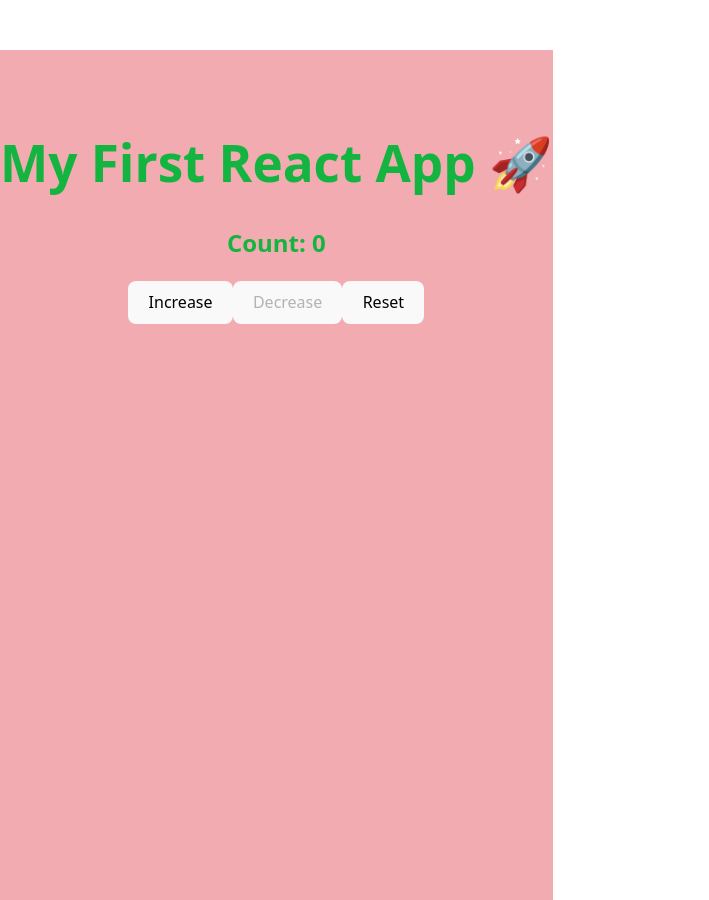
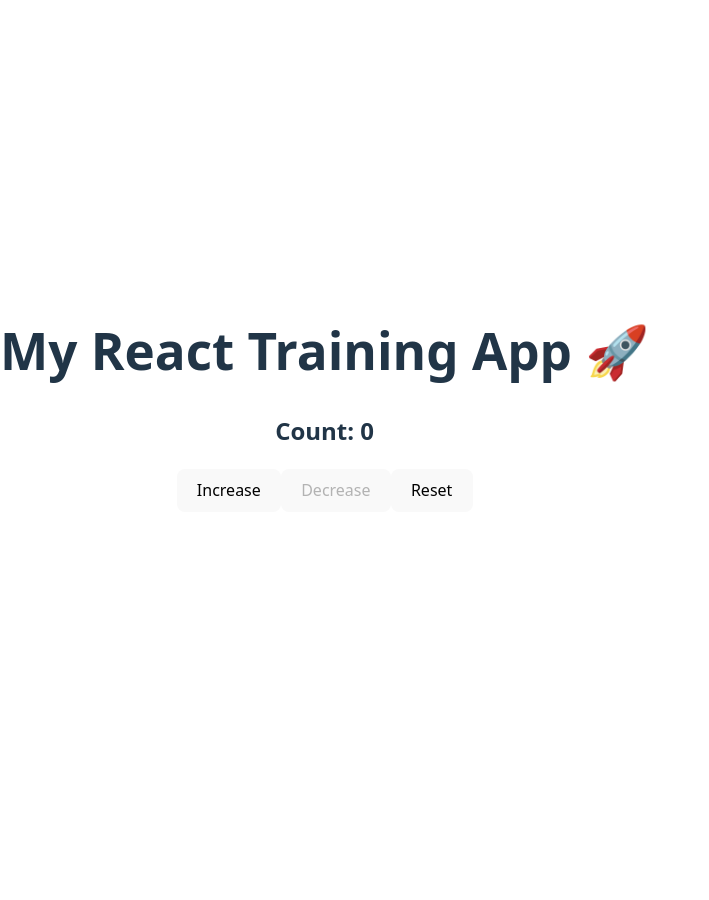
Before and after one commit to TusharLingnurk/react-counter-app, a React (Vite) app in the folder react-master/: page / in a window 1280 px wide. Shown: the whole page, without its empty margins (0-709 px from the left). After the commit the page ends 800 px from the top, so only its background shows below. Built offline with nearby package versions, Linux system fonts and the light colour scheme.

Commit message:
refactored counter into separate component

```diff
--- a/react-master/src/App.jsx
+++ b/react-master/src/App.jsx
@@ -1,53 +1,13 @@
-import { useState } from "react";
+import Counter from "./components/Counter";
 
 function App() {
-  const [count, setCount] = useState(0);
+  return (
+    <div>
+      <h1 style={{ textAlign: "center" }}>
+        My React Training App 🚀
+      </h1>
 
-  let backgroundColor = "#e2abe4";
-  let textColor = "#000000";
-  let marginTop = "50px";
-
-if (count === 0) {
-  backgroundColor = "#f1abb1"; // red
-  textColor = "#14b441";
-} else if (count >= 3 && count <= 5) {
-  backgroundColor = "#deca87"; // yellow
-  marginTop = "100px"
-} else if (count > 5) {
-  backgroundColor = "#bbeec7"; // green
-  textColor = "#d21717";
-  marginTop = "150px"
-}
-
-  return (
-    <div
-    style={{
-    textAlign: "center",
-    marginTop: marginTop,
-    backgroundColor: backgroundColor,
-    color: textColor,
-    minHeight: "100vh",
-    paddingTop: "50px",
-    transition: "all 0.5s ease"
-    }}
-    >
-      <h1>My First React App 🚀</h1>
-      <h2>Count: {count}</h2>
-
-      <button onClick={() => setCount(count + 1)}>
-        Increase
-      </button>
-
-      <button
-        onClick={() => setCount(prev => prev > 0 ? prev - 1 : 0)}
-        disabled={count === 0}
-      >
-        Decrease
-      </button>
-
-      <button onClick={() => setCount(0)}>
-        Reset
-      </button>
+      <Counter />
     </div>
   );
 }
--- /dev/null
+++ b/react-master/src/components/Counter.jsx
@@ -0,0 +1,28 @@
+import { useState } from "react";
+
+function Counter() {
+  const [count, setCount] = useState(0);
+
+  return (
+    <div style={{ textAlign: "center" }}>
+      <h2>Count: {count}</h2>
+
+      <button onClick={() => setCount(count + 1)}>
+        Increase
+      </button>
+
+      <button
+        onClick={() => setCount(prev => prev > 0 ? prev - 1 : 0)}
+        disabled={count === 0}
+      >
+        Decrease
+      </button>
+
+      <button onClick={() => setCount(0)}>
+        Reset
+      </button>
+    </div>
+  );
+}
+
+export default Counter;
```
